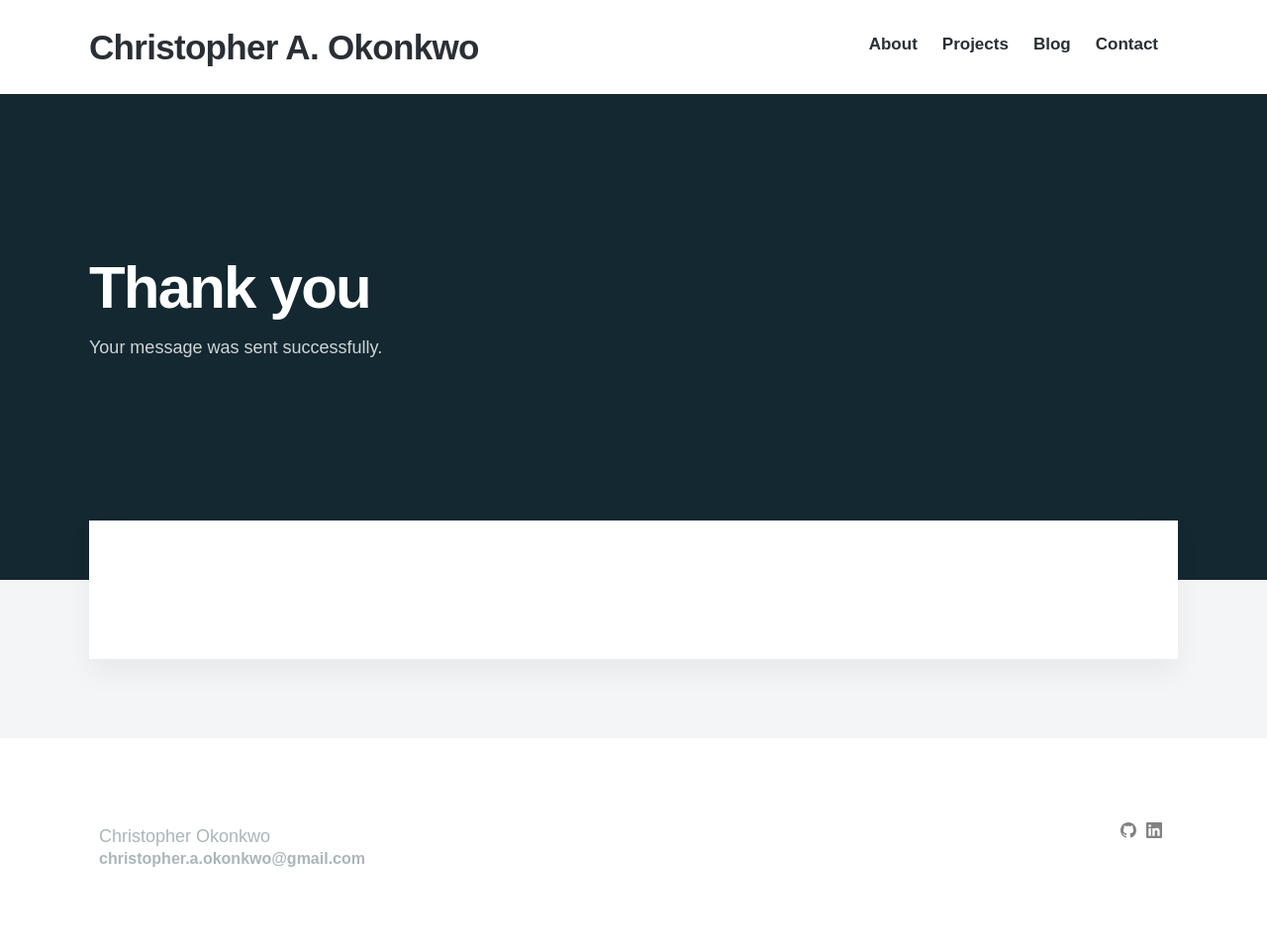
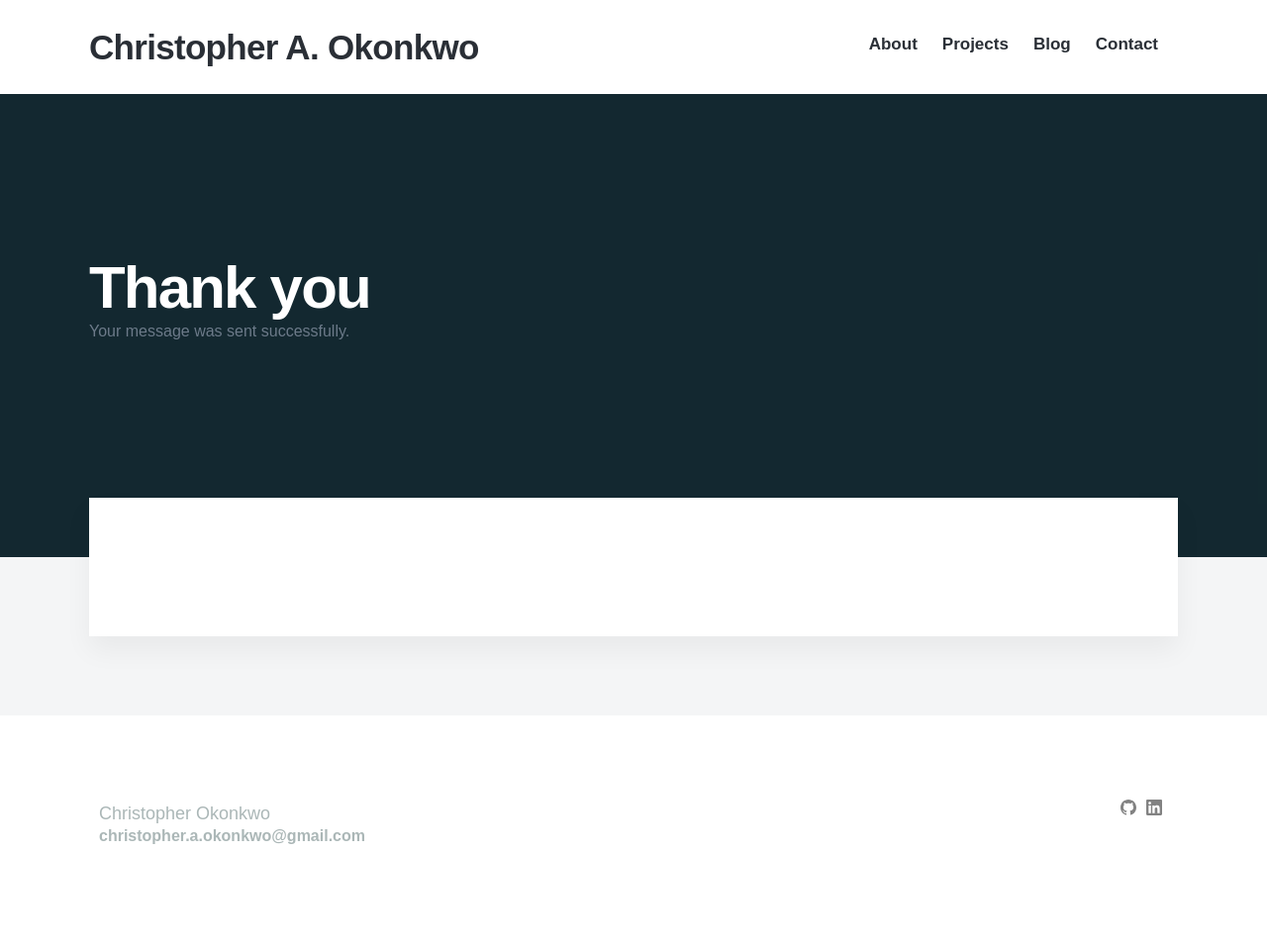
Before and after one commit to crisokonkwo/crisokonkwo.github.io, a Jekyll site: the page built from _pages/thanks.md, in a window 1280 px wide. Shown: the whole page at 99% size. Built offline with Jekyll 4.4.1, drawn with Linux system fonts in a browser that asks for light colours; nearby versions of some CDN libraries; some web fonts are replaced; after the commit the page ends 933 px from its top, so only the background shows below that.

Commit message:
Update page.html

```diff
--- a/_layouts/page.html
+++ b/_layouts/page.html
@@ -11,7 +11,7 @@ layout: default
 	<div class="wrap">
 
 		<h1>{{ page.title }}</h1>
-		<p>{{ page.subtitle }}</p>
+		<p1>{{ page.subtitle }}</p1>
 
 	</div>
 
```
